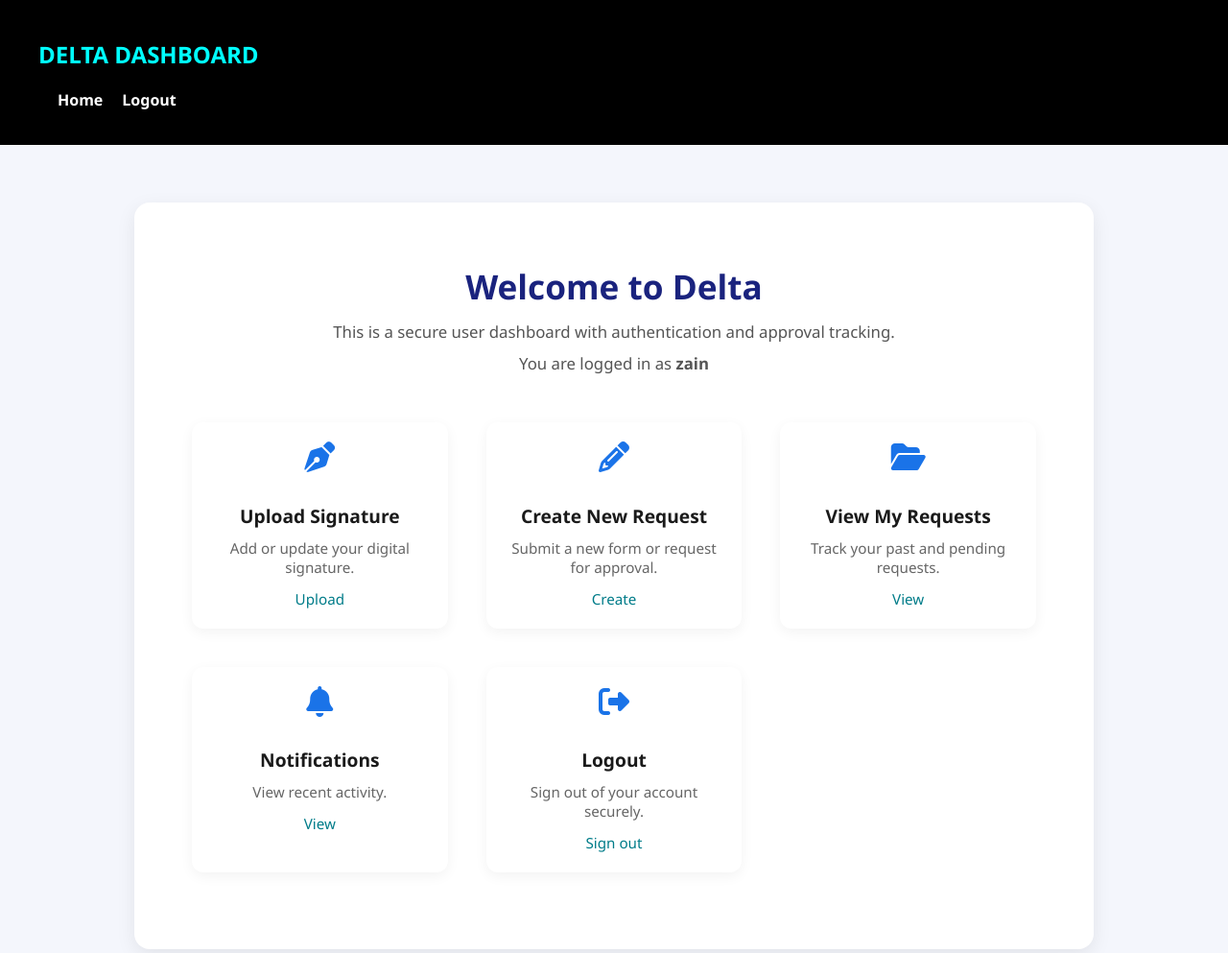
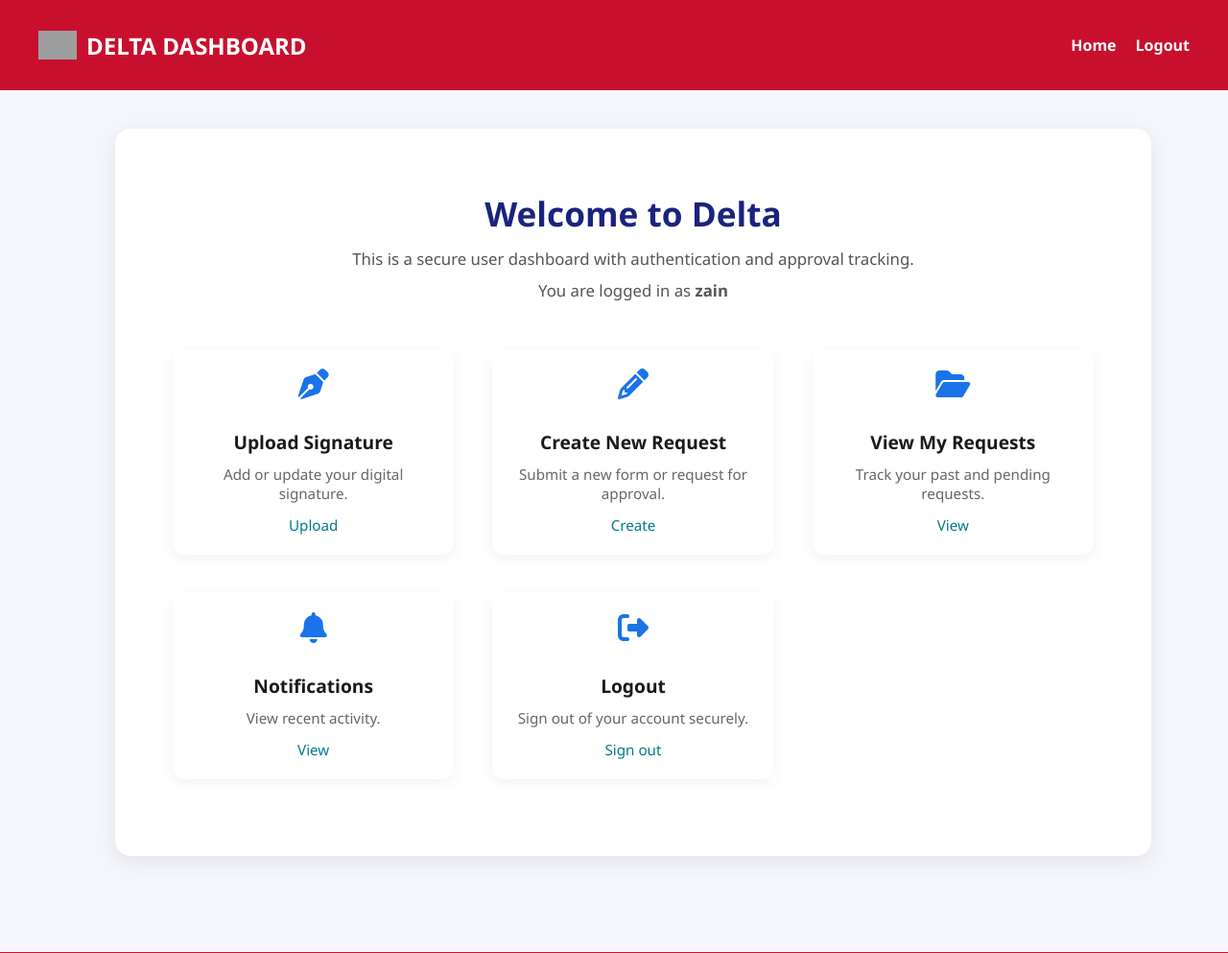
Before and after one commit to Cann-E/Delta-V2, a Django app: page / in a window 1280 px wide. Shown: the top 993 px of the page at 96% size. Run offline with Django 4.2, Linux system fonts and the light colour scheme; a user stored in the database is signed in; grey boxes are pictures that could not be loaded.

Commit message:
Implement header logo and styling updates for dashboard and home. Also fixed log out bugs, detail in views.py

```diff
--- a/delta/urls.py
+++ b/delta/urls.py
@@ -4,7 +4,7 @@ from .views import home_view, upload_signature_view, user_list_view, delete_user
 from . import views
 from django.conf import settings
 from django.conf.urls.static import static
-from .views import change_request_status
+from .views import change_request_status, CustomLoginView
 from delta.views import microsoft_login, microsoft_callback, microsoft_logout
 
 urlpatterns = [
@@ -13,6 +13,7 @@ urlpatterns = [
     path('users/', user_list_view, name='user_list'),  # View users
     path('delete_user/<int:user_id>/', delete_user_view, name='delete_user'),
     path('accounts/', include('allauth.urls')),
+    path("accounts/login/", CustomLoginView.as_view(), name="account_login"),
     path('create/<str:request_type>/', views.create_request_view, name='create_request'),
     path('detail/<int:request_id>/', views.request_detail_view, name='request_detail'),
     path('submit/<int:request_id>/', views.submit_request_view, name='submit_request'),
--- a/delta/views.py
+++ b/delta/views.py
@@ -1,14 +1,17 @@
 from django.conf import settings
 from django.shortcuts import render, redirect, get_object_or_404
 from django.contrib.auth.decorators import login_required, user_passes_test
-from django.contrib.auth import get_user_model, authenticate
+from django.contrib.auth import get_user_model, authenticate, logout
 from django.http import HttpResponse
 from django.contrib import messages
 from django.contrib.auth import login, logout
 from django.http import JsonResponse
+from django.urls import reverse
 from rest_framework_simplejwt.tokens import RefreshToken
 from django.views.decorators.http import require_POST
 from django.contrib.auth.backends import ModelBackend
+
+from allauth.account.views import LoginView
 
 from .forms import ChangeMajorForm, ChangeAddressForm, SignatureUploadForm
 from .models import Request
@@ -21,6 +24,7 @@ from delta.notifications import notify_admins, notify_user
 
 import msal
 import requests
+import urllib.parse
 
 # check if user is admin
 def is_admin(user):
@@ -304,6 +308,7 @@ def microsoft_callback(request):
     user.backend = "django.contrib.auth.backends.ModelBackend"
     print(">>> Logging in user:", user.email)
     login(request, user)
+    request.session["is_microsoft_login"] = True # Track it's a Microsoft login
 
     print(">>> Login succeeded, saving session.")
     request.session.save()
@@ -325,10 +330,33 @@ def microsoft_callback(request):
     messages.success(request, f"Welcome back, {user.first_name}!")
     return redirect("/")
 
+#FIXED: error when local account logs out, instead of sending back to account/login/, they get
+#       sent to Microsoft authentication log in procedure, then the Microsoft account is
+#       logged in. Loop of not being able to log out, basically
+def microsoft_logout(request):
+    # STEP 1: Store value in local variable first
+    is_microsoft_login = request.session.get("is_microsoft_login", False)
 
-def microsoft_logout(request):
+    # STEP 2: Do logout and flush (losing the token status of logging out Microsoft, hence we store it in local var)
     logout(request)
-    return redirect(settings.LOGOUT_REDIRECT_URL or "/login")
+    request.session.flush()
+
+    # STEP 3: Use the stored value safely
+    if is_microsoft_login:
+        microsoft_logout_url = "https://login.microsoftonline.com/common/oauth2/v2.0/logout"
+        post_logout_redirect_uri = request.build_absolute_uri("/accounts/login/")
+        logout_redirect_url = (
+            f"{microsoft_logout_url}?post_logout_redirect_uri={urllib.parse.quote(post_logout_redirect_uri)}"
+        )
+        return redirect(logout_redirect_url)
+
+    return redirect("/accounts/login/")
+
+class CustomLoginView(LoginView):
+    def form_valid(self, form):
+        response = super().form_valid(form)
+        self.request.session["is_microsoft_login"] = False  # It's a local login
+        return response
 
 #NAM2
 @login_required
--- a/static/css/style.css
+++ b/static/css/style.css
@@ -3,30 +3,44 @@ body {
     font-family: 'Arial', sans-serif;
     margin: 0;
     padding: 0;
-    background-color: #0d1b2a;
+    background-color: black;
     color: white;
     text-align: center;
 }
 
 /* Header */
-header {
-    background-color: black;
+.uh-header {
+    background-color: #C8102E;
     padding: 20px;
     display: flex;
     justify-content: space-between;
     align-items: center;
+    color: white;
+}
+
+.logo {
+    display: flex;
+    align-items: center;
+    gap: 10px;
+    margin-left: 20px;
+}
+
+.uh-logo-small {
+    height: 30px;
+    width: auto;
 }
 
 .logo h1 {
-    color: cyan;
+    color: #ffffff;
     font-size: 24px;
-    margin-left: 20px;
+    margin: 0;
 }
 
 .nav-links {
     list-style: none;
     display: flex;
     gap: 20px;
+    margin-right: 20px;
 }
 
 .nav-links li {
@@ -38,6 +52,11 @@ header {
     text-decoration: none;
     font-weight: bold;
 }
+
+.nav-links a:hover {
+    text-decoration: underline;
+}
+
 
 /* Signature Upload Container */
 .signature-container {
--- a/templates/account/logout.html
+++ b/templates/account/logout.html
@@ -157,7 +157,7 @@
                 <a href="{% url 'socialaccount_connections' %}" class="menu-box">
                     <i class="fas fa-link"></i> Account Connections
                 </a>
-                <a href="{% url 'account_logout' %}" class="menu-box">
+                <a href="{% url 'microsoft-logout' %}" class="menu-box">
                     <i class="fas fa-sign-out-alt"></i> Sign Out
                 </a>
             </div>
--- a/templates/base.html
+++ b/templates/base.html
@@ -1,9 +1,11 @@
+{% load static %}
 <!DOCTYPE html>
 <html lang="en">
 <head>
     <meta charset="UTF-8">
     <meta name="viewport" content="width=device-width, initial-scale=1.0">
     <title>{% block title %}My App{% endblock %}</title>
+    <link rel="stylesheet" href="{% static 'css/style.css' %}">
 </head>
 <body>
     <header>
@@ -14,8 +16,6 @@
         {% block content %}{% endblock %}
     </main>
 
-    <footer>
-        <p>&copy; 2025 My App</p>
-    </footer>
+    {% include "footer.html" %}
 </body>
 </html>
--- a/templates/basic_dashboard.html
+++ b/templates/basic_dashboard.html
@@ -17,36 +17,49 @@
     <!-- External & Static Styles -->
     <link rel="stylesheet" href="https://cdnjs.cloudflare.com/ajax/libs/font-awesome/6.4.0/css/all.min.css">
     <link rel="stylesheet" href="{% static 'css/style.css' %}">
+
     <style>
-        body {
-            background-color: #f4f6fc;
-            font-family: 'Segoe UI', sans-serif;
+        html, body {
+            height: 100%;
             margin: 0;
             padding: 0;
+            font-family: 'Segoe UI', sans-serif;
+            background-color: #f4f6fc;
             color: #222;
         }
 
-        .dashboard-container {
-            max-width: 1000px;
-            margin: 60px auto;
-            padding: 0 20px;
+        .page-container {
+            display: flex;
+            flex-direction: column;
+            min-height: 100vh;
         }
 
-        .welcome-section {
+        .dashboard-main {
+            flex: 1;
+            display: flex;
+            justify-content: center;
+            align-items: flex-start;
+            padding: 40px 20px;
+            width: 100%;
+        }
+
+        .content-header {
             background: #fff;
             padding: 40px;
             border-radius: 16px;
             box-shadow: 0 6px 20px rgba(0, 0, 0, 0.08);
             text-align: center;
+            max-width: 1000px;
+            width: 100%;
         }
 
-        .welcome-section h1 {
+        .content-header h1 {
             font-size: 2.2rem;
             margin-bottom: 12px;
             color: #1a237e;
         }
 
-        .welcome-section p {
+        .content-header p {
             font-size: 1.05rem;
             color: #555;
             margin: 10px 0;
@@ -103,16 +116,27 @@
         .card a:hover {
             text-decoration: underline;
         }
+
+        footer {
+            flex-shrink: 0;
+            width: 100%;
+            margin: 0;
+            padding: 0;
+            border: none;
+            box-shadow: none;
+            margin-top: auto;
+        }
     </style>
 </head>
 <body>
-
+<div class="page-container">
     <!-- Reusable Header -->
     {% include 'header.html' %}
 
-    <main class="dashboard-container">
+    <!-- Main Dashboard -->
+    <main class="dashboard-main">
         {% block content %}
-        <div class="welcome-section">
+        <div class="content-header">
             <h1>Welcome to Delta</h1>
             <p>This is a secure user dashboard with authentication and approval tracking.</p>
             <p>You are logged in as <strong>{{ user.username }}</strong></p>
@@ -150,7 +174,7 @@
                     <i class="fas fa-sign-out-alt"></i>
                     <h3>Logout</h3>
                     <p>Sign out of your account securely.</p>
-                    <a href="{% url 'account_logout' %}">Sign out</a>
+                    <a href="{% url 'microsoft-logout' %}">Sign out</a>
                 </div>
             </div>
         </div>
@@ -159,5 +183,6 @@
 
     <!-- Reusable Footer -->
     {% include 'footer.html' %}
+</div>
 </body>
 </html>
--- a/templates/footer.html
+++ b/templates/footer.html
@@ -1,5 +1,147 @@
-<footer>
-    <p>&copy; 2025 Delta | Built with Django</p>
-    <p>GitHub Repository</p>
-    <p>Group Members: Zain, Nam, Erin, John</p>
+{% load static %}
+<!-- footer.html -->
+<style>
+    .uh-footer {
+        font-family: 'Segoe UI', sans-serif;
+        margin-top: 60px;
+    }
+
+    .footer-red {
+        background-color: #C8102E;
+        color: #fff;
+        padding: 30px 50px;
+        width: 100%;
+        box-sizing: border-box;
+    }
+
+    .footer-content {
+        display: flex;
+        justify-content: space-between;
+        align-items: flex-start;
+        flex-wrap: wrap;
+    }
+
+    .footer-left,
+    .footer-center,
+    .footer-right {
+        flex: 1;
+        min-width: 250px;
+    }
+
+    /* ✏️ Logo above address, centered vertically */
+    .footer-left {
+        display: flex;
+        flex-direction: column;
+        align-items: flex-start;
+    }
+
+    .uh-logo {
+        height: 120px;
+        margin-bottom: 10px;
+        margin-left: -35px;
+    }
+
+    .footer-left p {
+        margin: 2px 0;
+        font-size: 0.95rem;
+        color: #fef3dc;
+    }
+
+    .footer-right {
+        display: flex;
+        justify-content: flex-end;
+        align-items: center;
+    }
+
+    .github-logo {
+        height: 60px;
+        transition: transform 0.2s ease;
+    }
+
+    .github-logo:hover {
+        transform: scale(1.1);
+    }
+
+    .footer-grey {
+        background-color: #4d4d4d;
+        color: #fff;
+        text-align: center;
+        padding: 12px 0;
+        font-size: 0.9rem;
+    }
+
+    html, body {
+        height: 100%;
+        margin: 0;
+        padding: 0;
+    }
+
+    .page-container {
+        display: flex;
+        flex-direction: column;
+        min-height: 100vh;
+    }
+
+    .page-container > *:not(footer) {
+        flex: 0 0 auto;
+    }
+
+    footer {
+        margin-top: auto;
+    }
+    .uh-address-link {
+        text-decoration: none;
+        color:rgb(240, 214, 159);
+        transition: color 0.2s ease;
+        display: inline-block;
+    }
+
+    .uh-address-link p {
+        margin: 2px 0;
+        font-size: 0.95rem;
+        color:rgb(240, 214, 159);
+    }
+
+    .uh-address-link:hover p {
+        color: #ffffff;
+    }
+
+
+</style>
+
+
+<footer class="uh-footer">
+    <!-- Red Section -->
+    <div class="footer-red">
+        <div class="footer-content">
+            <!-- Left: UH Logo + Address -->
+            <div class="footer-left">
+                <img src="{% static 'admin/img/uh_logo1.png' %}" alt="UH Logo" class="uh-logo">
+                <div>
+                    <a href="https://maps.app.goo.gl/MN2ca7yFyjaJ6JPNA" target="_blank" class="uh-address-link">
+                        <p><strong>University of Houston</strong></p>
+                        <p>Houston, Texas 77204</p>
+                    </a>
+                    <p>(713) 743-2255</p>
+                </div>
+            </div>
+
+            <!-- Center: Placeholder -->
+            <div class="footer-center">
+                <!-- Blank for now -->
+            </div>
+
+            <!-- Right: GitHub -->
+            <div class="footer-right">
+                <a href="https://github.com/Cann-E/Delta-V2/tree/NAM2" target="_blank">
+                    <img src="{% static 'admin/img/github_logo.png' %}" alt="GitHub" class="github-logo">
+                </a>
+            </div>
+        </div>
+    </div>
+
+    <!-- Grey Sub-Footer -->
+    <div class="footer-grey">
+        ©2025 University of Houston. All rights reserved.
+    </div>
 </footer>
--- a/templates/header.html
+++ b/templates/header.html
@@ -1,11 +1,11 @@
-<header>
-    <nav>
+{% load static %}
+<header class="uh-header">
     <div class="logo">
+        <img src="{% static 'admin/img/uh_logo.png' %}" alt="UH Logo" class="uh-logo-small">
         <h1>DELTA DASHBOARD</h1>
     </div>
     <ul class="nav-links">
         <li><a href="{% url 'home' %}">Home</a></li>
-            <li><a href="{% url 'account_logout' %}">Logout</a></li>
+        <li><a href="{% url 'microsoft-logout' %}">Logout</a></li>
     </ul>
-    </nav>
 </header>
```
Also changed, not shown: templates/home.html (+45 -23 lines), templates/logged_out.html (added, +10 -0 lines), media/signatures/default_signature.png (deleted), 5 other files. Lines whose indentation alone changed are shown as unchanged.
